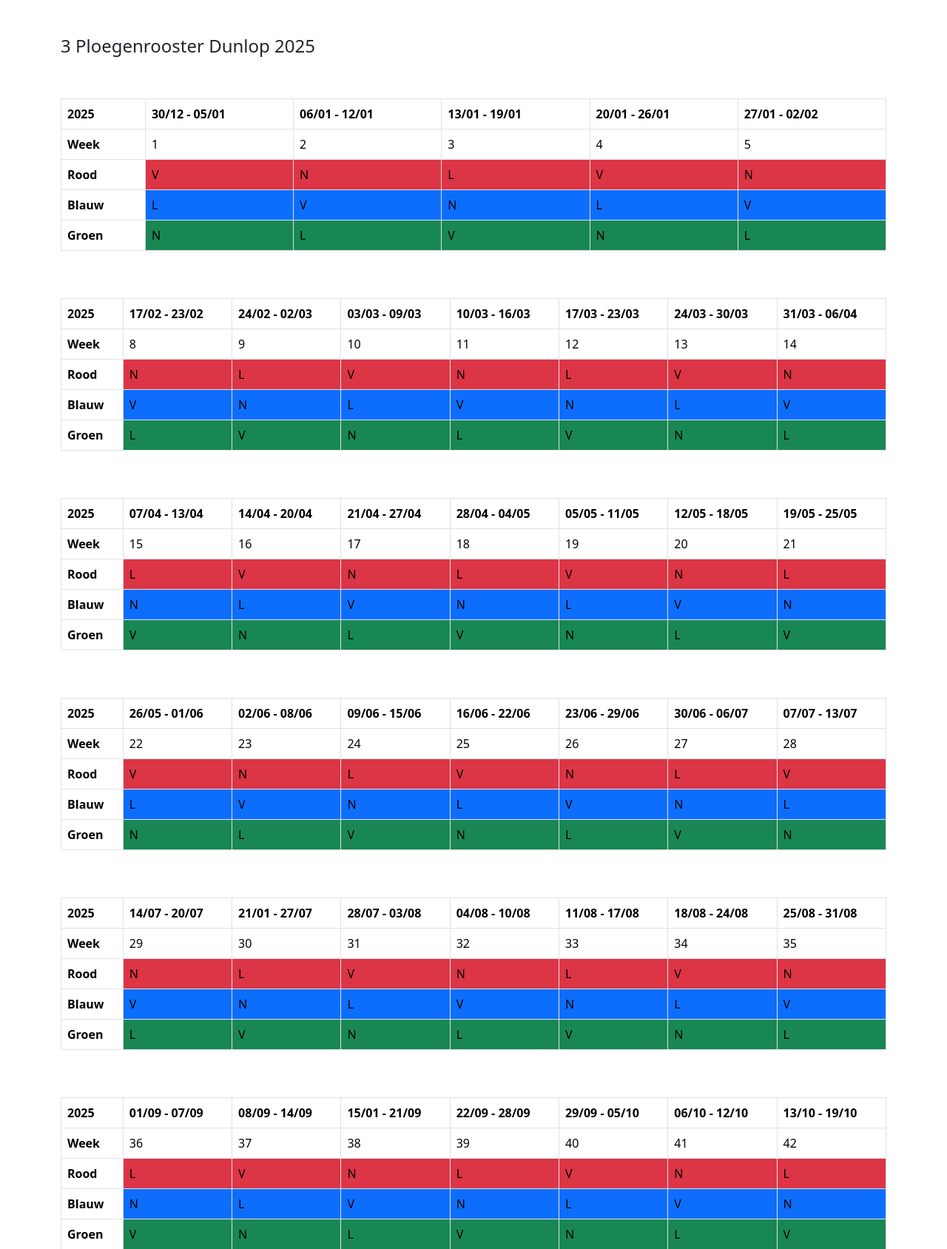
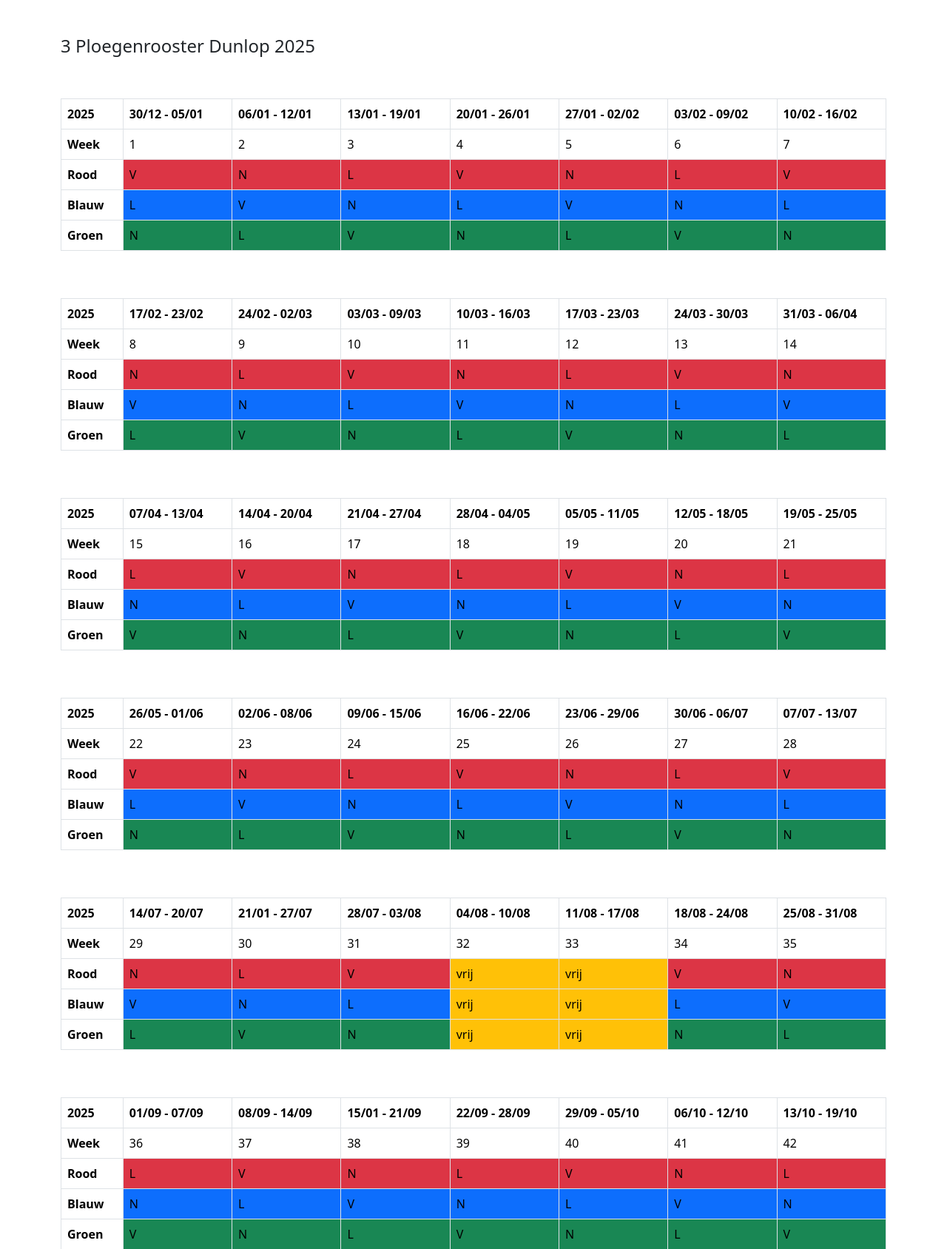
Before and after one commit to Roelofplanet/Django-ploegenrooster, a Django app: page / in a window 1280 px wide. Shown: the part 56-1744 px from the top of the page at 74% size. Run offline with Django 5.2, Linux system fonts and the light colour scheme; the visitor is signed in with stand-in values (Sample User, id 1); parts of the project's set-up code (start-up, migrations or seed data) failed here and were passed over.

Commit message:
initial commit

```diff
--- a/static/css/base.css
+++ b/static/css/base.css
@@ -3,7 +3,7 @@
 }
 
 @media screen and (max-width: 576px) {
-    .nav {
+    nav {
         width: 300px;
     }
   }
@@ -13,7 +13,7 @@
 }
 
 @media screen and (max-width: 576px) {
-    .table {
+    table {
         width: 300px;
     }
   }
--- a/templates/home.html
+++ b/templates/home.html
@@ -17,6 +17,8 @@
         <th scope="col">13/01 - 19/01</th>
         <th scope="col">20/01 - 26/01</th>
         <th scope="col">27/01 - 02/02</th>
+        <th scope="col">03/02 - 09/02</th>
+        <th scope="col">10/02 - 16/02</th>
       </tr>
     </thead>
     <tbody>
@@ -27,6 +29,8 @@
         <td>3</td>
         <td>4</td>
         <td>5</td>
+        <td>6</td>
+        <td>7</td>
       </tr>
       <tr>
         <th scope="row">Rood</th>
@@ -35,6 +39,8 @@
         <td class="bg-danger">L</td>
         <td class="bg-danger">V</td>
         <td class="bg-danger">N</td>
+        <td class="bg-danger">L</td>
+        <td class="bg-danger">V</td>
       </tr>
       <tr>
         <th scope="row">Blauw</th>
@@ -43,6 +49,8 @@
         <td class="bg-primary">N</td>
         <td class="bg-primary">L</td>
         <td class="bg-primary">V</td>
+        <td class="bg-primary">N</td>
+        <td class="bg-primary">L</td>
       </tr>
       <tr>
         <th scope="row">Groen</th>
@@ -51,6 +59,8 @@
         <td class="bg-success">V</td>
         <td class="bg-success">N</td>
         <td class="bg-success">L</td>
+        <td class="bg-success">V</td>
+        <td class="bg-success">N</td>
       </tr>
     </tbody>
   </table>
@@ -262,8 +272,8 @@
         <td class="bg-danger">N</td>
         <td class="bg-danger">L</td>
         <td class="bg-danger">V</td>
-        <td class="bg-danger">N</td>
-        <td class="bg-danger">L</td>
+        <td class="bg-warning">vrij</td>
+        <td class="bg-warning">vrij</td>
         <td class="bg-danger">V</td>
         <td class="bg-danger">N</td>
       </tr>
@@ -272,8 +282,8 @@
         <td class="bg-primary">V</td>
         <td class="bg-primary">N</td>
         <td class="bg-primary">L</td>
-        <td class="bg-primary">V</td>
-        <td class="bg-primary">N</td>
+        <td class="bg-warning">vrij</td>
+        <td class="bg-warning">vrij</td>
         <td class="bg-primary">L</td>
         <td class="bg-primary">V</td>
       </tr>
@@ -282,8 +292,8 @@
         <td class="bg-success">L</td>
         <td class="bg-success">V</td>
         <td class="bg-success">N</td>
-        <td class="bg-success">L</td>
-        <td class="bg-success">V</td>
+        <td class="bg-warning">vrij</td>
+        <td class="bg-warning">vrij</td>
         <td class="bg-success">N</td>
         <td class="bg-success">L</td>
       </tr>
```
